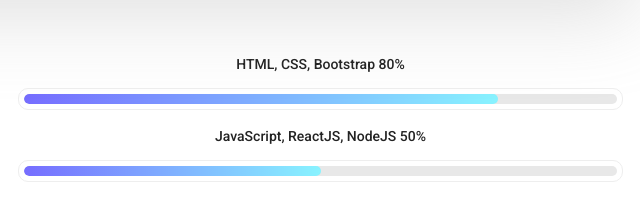
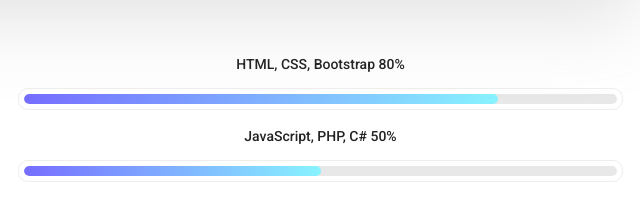
Before and after one commit to elkhouchani/elkhouchani.github.io, a plain HTML site: page index.html in a window 1280 px wide. Shown: the part 1020-1217 px from the top of the page, 637-1277 px from the left. Drawn offline with Linux system fonts and the light colour scheme.

Commit message:
first info change

```diff
--- a/index.html
+++ b/index.html
@@ -102,7 +102,7 @@
 									</div>
 								</div>
 								<div class="skill_item">
-									<h4>JavaScript, ReactJS, NodeJS <span class="counter">50</span>%</h4>
+									<h4>JavaScript, PHP, C# <span class="counter">50</span>%</h4>
 									<div class="progress_br">
 										<div class="progress">
 											<div class="progress-bar" role="progressbar" aria-valuenow="50" aria-valuemin="0" aria-valuemax="100"></div>
```
